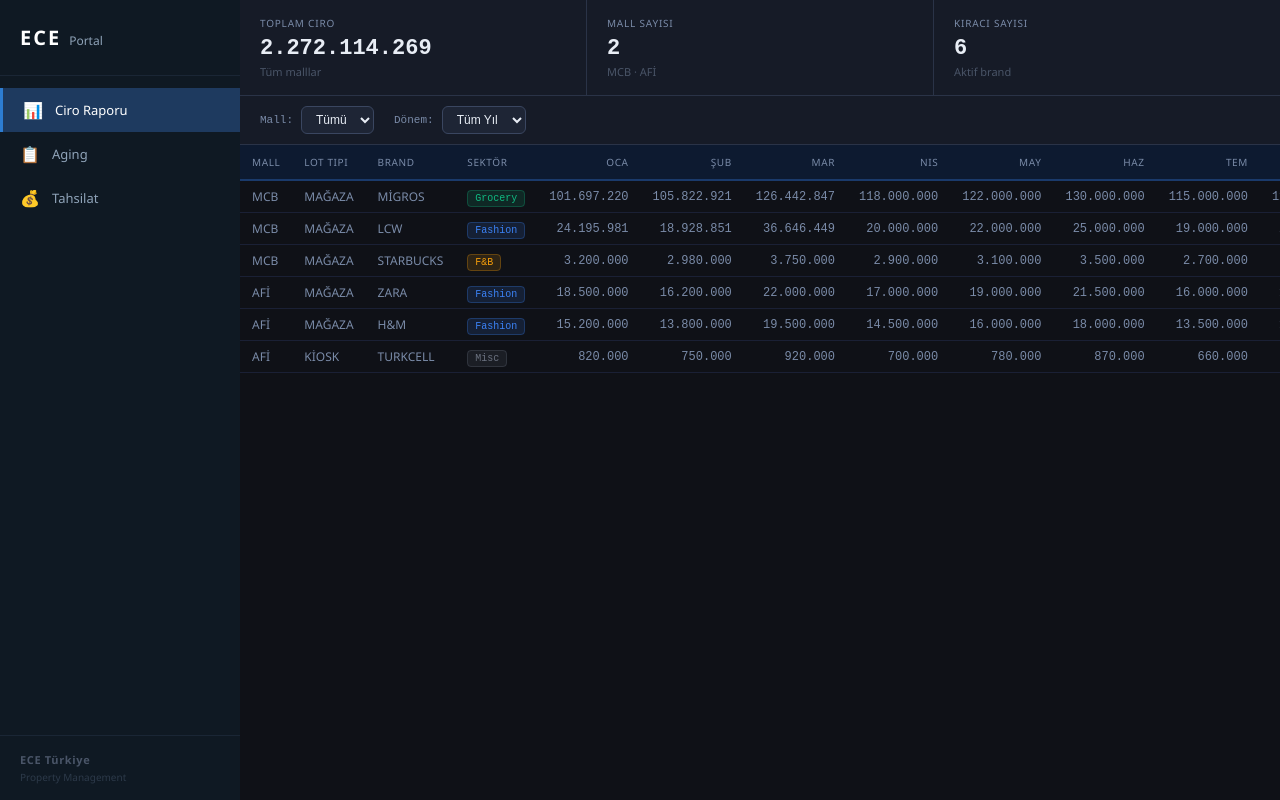
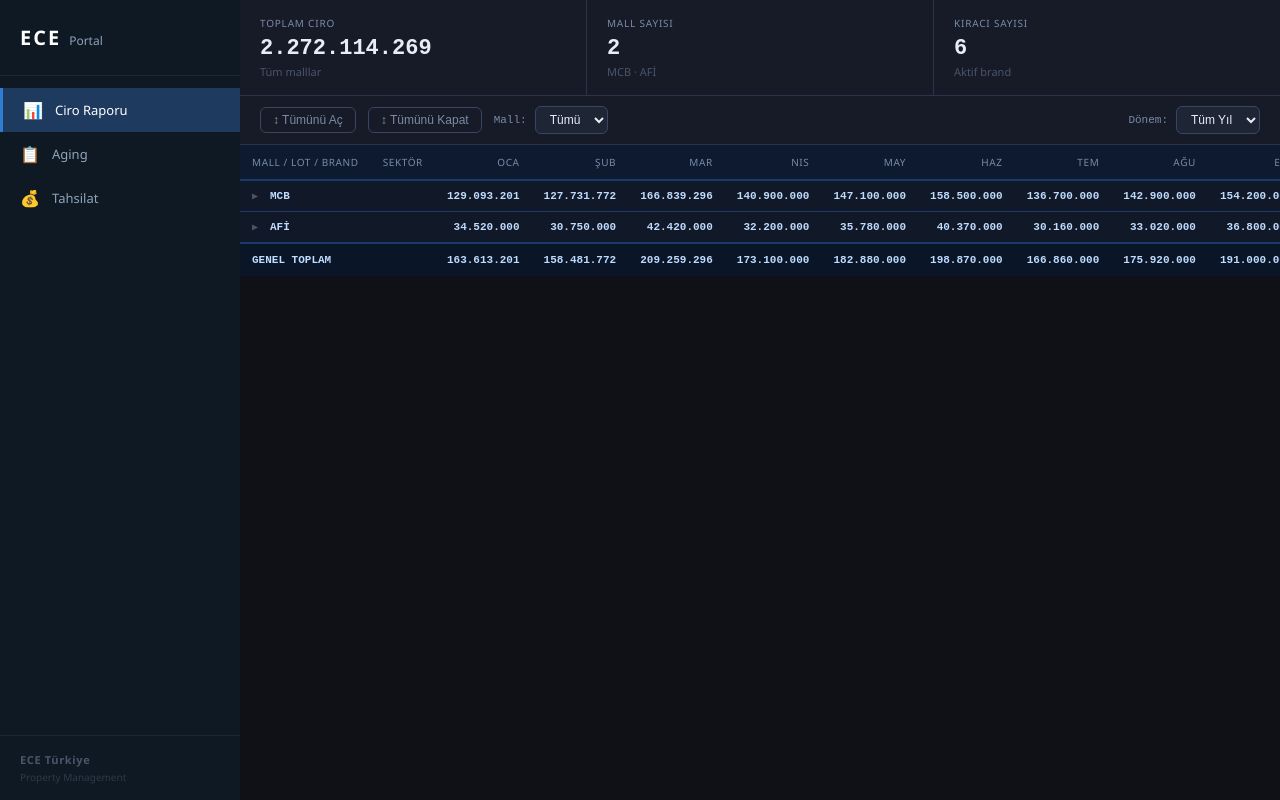
Before and after one commit to ulkembetill-fub/ece-portal, an Angular app: page /ciro in a window 1280 px wide. Built offline with nearby package versions, Linux system fonts and the light colour scheme.

Commit message:
hiyerarsi, collapse/expand, genel toplam eklendi

```diff
--- a/src/app/features/ciro/ciro.css
+++ b/src/app/features/ciro/ciro.css
@@ -47,15 +47,36 @@
   border-bottom: 1px solid #2a3347;
   padding: 10px 20px;
   display: flex;
-  gap: 20px;
+  gap: 12px;
   align-items: center;
   flex-shrink: 0;
+}
+
+.btn {
+  background: transparent;
+  color: #7a8ba8;
+  border: 1px solid #3a4660;
+  border-radius: 6px;
+  padding: 5px 12px;
+  font-size: 12px;
+  cursor: pointer;
+  transition: all 0.15s;
+}
+
+.btn:hover {
+  color: #e8edf5;
+  border-color: #3b82f6;
 }
 
 .filter-group {
   display: flex;
   align-items: center;
   gap: 8px;
+  margin-left: auto;
+}
+
+.filter-group:first-of-type {
+  margin-left: 0;
 }
 
 .filter-label {
@@ -105,22 +126,58 @@
   letter-spacing: 0.06em;
 }
 
-thead th.num {
-  text-align: right;
+thead th.num { text-align: right; }
+
+/* MALL SATIRI */
+tr.mall-row {
+  background: #111827;
+  cursor: pointer;
+}
+tr.mall-row:hover { background: #1a2535; }
+tr.mall-row td {
+  padding: 9px 12px;
+  font-weight: 600;
+  color: #bfdbfe;
+  font-family: monospace;
+  font-size: 11px;
+  border-bottom: 1px solid #1a3a6b;
 }
 
-tbody tr {
-  border-bottom: 1px solid #1a2035;
-  background: #0f1117;
+/* LOT SATIRI */
+tr.lot-row {
+  background: #141e30;
+  cursor: pointer;
+}
+tr.lot-row:hover { background: #1a2840; }
+tr.lot-row td {
+  padding: 8px 12px;
+  font-weight: 500;
+  color: #93c5fd;
+  border-bottom: 1px solid #2a3347;
+  font-size: 11px;
 }
 
-tbody tr:hover {
-  background: #141a24;
+/* BRAND SATIRI */
+tr.brand-row { background: #0f1117; }
+tr.brand-row:hover { background: #141a24; }
+tr.brand-row td {
+  padding: 7px 12px;
+  color: #7a8ba8;
+  border-bottom: 1px solid #1a2035;
+  font-size: 12px;
 }
 
-tbody td {
-  padding: 7px 12px;
-  color: #7a8ba8;
+/* TOPLAM SATIRI */
+tr.total-row {
+  background: #0a1628;
+}
+tr.total-row td {
+  padding: 10px 12px;
+  font-weight: 600;
+  font-family: monospace;
+  color: #bfdbfe;
+  border-top: 2px solid #1a3a6b;
+  font-size: 11px;
 }
 
 td.num {
@@ -134,9 +191,10 @@
   color: #bfdbfe;
 }
 
-td.brand-name {
-  font-weight: 500;
-  color: #e8edf5;
+.expand-icon {
+  font-size: 9px;
+  margin-right: 6px;
+  color: #4a5568;
 }
 
 .badge {
--- a/src/app/features/ciro/ciro.html
+++ b/src/app/features/ciro/ciro.html
@@ -14,13 +14,15 @@
     </div>
     <div class="stat-card">
       <div class="stat-label">Kiracı Sayısı</div>
-      <div class="stat-value">{{ filteredData.length }}</div>
+      <div class="stat-value">{{ allData.length }}</div>
       <div class="stat-sub">Aktif brand</div>
     </div>
   </div>
 
-  <!-- FİLTRELER -->
+  <!-- TOOLBAR -->
   <div class="toolbar">
+    <button class="btn" (click)="expandAll()">↕ Tümünü Aç</button>
+    <button class="btn" (click)="collapseAll()">↕ Tümünü Kapat</button>
     <div class="filter-group">
       <span class="filter-label">Mall:</span>
       <select [(ngModel)]="selectedMall" (change)="applyFilters()">
@@ -46,9 +48,7 @@
     <table>
       <thead>
         <tr>
-          <th>Mall</th>
-          <th>Lot Tipi</th>
-          <th>Brand</th>
+          <th>Mall / Lot / Brand</th>
           <th>Sektör</th>
           @for (m of getDisplayMonths(); track m) {
             <th class="num">{{ m }}</th>
@@ -57,25 +57,76 @@
         </tr>
       </thead>
       <tbody>
-        @for (row of filteredData; track row.brand) {
-          <tr>
-            <td>{{ row.mall }}</td>
-            <td>{{ row.lotType }}</td>
-            <td class="brand-name">{{ row.brand }}</td>
+
+        @for (mall of tree; track mall.name) {
+
+          <!-- MALL SATIRI -->
+          <tr class="mall-row" (click)="toggleMall(mall.name)">
             <td>
-              <span class="badge"
-                [style.background]="sectorColor(row.branch) + '22'"
-                [style.color]="sectorColor(row.branch)"
-                [style.border-color]="sectorColor(row.branch) + '44'">
-                {{ row.branch }}
-              </span>
+              <span class="expand-icon">{{ isMallExpanded(mall.name) ? '▼' : '▶' }}</span>
+              {{ mall.name }}
             </td>
-            @for (amt of getDisplayAmounts(row.amounts); track $index) {
+            <td></td>
+            @for (amt of getDisplayAmounts(mall.months); track $index) {
               <td class="num">{{ fmt(amt) }}</td>
             }
-            <td class="num total">{{ fmt(getTotal(getDisplayAmounts(row.amounts))) }}</td>
+            <td class="num">{{ fmt(getTotal(getDisplayAmounts(mall.months))) }}</td>
           </tr>
+
+          @if (isMallExpanded(mall.name)) {
+            @for (lot of mall.lots; track lot.name) {
+
+              <!-- LOT SATIRI -->
+              <tr class="lot-row" (click)="toggleLot(mall.name + '|||' + lot.name)">
+                <td>
+                  <span class="expand-icon" style="margin-left:16px">{{ isLotExpanded(mall.name + '|||' + lot.name) ? '▼' : '▶' }}</span>
+                  {{ lot.name }}
+                </td>
+                <td></td>
+                @for (amt of getDisplayAmounts(lot.months); track $index) {
+                  <td class="num">{{ fmt(amt) }}</td>
+                }
+                <td class="num">{{ fmt(getTotal(getDisplayAmounts(lot.months))) }}</td>
+              </tr>
+
+              @if (isLotExpanded(mall.name + '|||' + lot.name)) {
+                @for (brand of lot.brands; track brand.brand) {
+
+                  <!-- BRAND SATIRI -->
+                  <tr class="brand-row">
+                    <td>
+                      <span style="margin-left:40px">{{ brand.brand }}</span>
+                    </td>
+                    <td>
+                      <span class="badge"
+                        [style.background]="sectorColor(brand.branch) + '22'"
+                        [style.color]="sectorColor(brand.branch)"
+                        [style.border-color]="sectorColor(brand.branch) + '44'">
+                        {{ brand.branch }}
+                      </span>
+                    </td>
+                    @for (amt of getDisplayAmounts(brand.amounts); track $index) {
+                      <td class="num">{{ fmt(amt) }}</td>
+                    }
+                    <td class="num total">{{ fmt(getTotal(getDisplayAmounts(brand.amounts))) }}</td>
+                  </tr>
+
+                }
+              }
+            }
+          }
         }
+
+        <!-- GENEL TOPLAM -->
+        <tr class="total-row">
+          <td>GENEL TOPLAM</td>
+          <td></td>
+          @for (amt of getDisplayAmounts(getGrandMonths()); track $index) {
+            <td class="num">{{ fmt(amt) }}</td>
+          }
+          <td class="num">{{ fmt(getTotal(getDisplayAmounts(getGrandMonths()))) }}</td>
+        </tr>
+
       </tbody>
     </table>
   </div>
--- a/src/app/features/ciro/ciro.ts
+++ b/src/app/features/ciro/ciro.ts
@@ -13,38 +13,115 @@
   months = ['Oca','Şub','Mar','Nis','May','Haz','Tem','Ağu','Eyl','Eki','Kas','Ara'];
 
   allData: any[] = [];
-  filteredData: any[] = [];
+  tree: any[] = [];
 
   selectedMall = '';
   selectedMonth = 0;
+  malls: string[] = [];
 
-  malls: string[] = [];
+  expandedMalls: Set<string> = new Set();
+  expandedLots: Set<string> = new Set();
 
   ngOnInit() {
     this.allData = this.getMockData();
     this.malls = [...new Set(this.allData.map(d => d.mall))];
-    this.applyFilters();
+    this.buildTree();
+  }
+
+  buildTree() {
+    const filtered = this.allData.filter(row => {
+      if (this.selectedMall && row.mall !== this.selectedMall) return false;
+      return true;
+    });
+
+    const mallMap: any = {};
+
+    for (const row of filtered) {
+      if (!mallMap[row.mall]) {
+        mallMap[row.mall] = { name: row.mall, lots: {}, months: Array(12).fill(0) };
+      }
+      if (!mallMap[row.mall].lots[row.lotType]) {
+        mallMap[row.mall].lots[row.lotType] = { name: row.lotType, brands: [], months: Array(12).fill(0) };
+      }
+
+      mallMap[row.mall].lots[row.lotType].brands.push({
+        brand: row.brand,
+        branch: row.branch,
+        amounts: row.amounts,
+      });
+
+      row.amounts.forEach((a: number, i: number) => {
+        mallMap[row.mall].lots[row.lotType].months[i] += a;
+        mallMap[row.mall].months[i] += a;
+      });
+    }
+
+    this.tree = Object.values(mallMap).map((mall: any) => ({
+      ...mall,
+      lots: Object.values(mall.lots),
+    }));
   }
 
   applyFilters() {
-    this.filteredData = this.allData.filter(row => {
-      if (this.selectedMall && row.mall !== this.selectedMall) return false;
-      return true;
+    this.buildTree();
+  }
+
+  toggleMall(mallName: string) {
+    if (this.expandedMalls.has(mallName)) {
+      this.expandedMalls.delete(mallName);
+    } else {
+      this.expandedMalls.add(mallName);
+    }
+  }
+
+  toggleLot(key: string) {
+    if (this.expandedLots.has(key)) {
+      this.expandedLots.delete(key);
+    } else {
+      this.expandedLots.add(key);
+    }
+  }
+
+  isMallExpanded(mallName: string) {
+    return this.expandedMalls.has(mallName);
+  }
+
+  isLotExpanded(key: string) {
+    return this.expandedLots.has(key);
+  }
+
+  expandAll() {
+    this.tree.forEach(mall => {
+      this.expandedMalls.add(mall.name);
+      mall.lots.forEach((lot: any) => {
+        this.expandedLots.add(mall.name + '|||' + lot.name);
+      });
     });
   }
 
+  collapseAll() {
+    this.expandedMalls.clear();
+    this.expandedLots.clear();
+  }
+
+  getDisplayMonths() {
+    if (this.selectedMonth > 0) return [this.months[this.selectedMonth - 1]];
+    return this.months;
+  }
+
   getDisplayAmounts(amounts: number[]) {
-    if (this.selectedMonth > 0) {
-      return [amounts[this.selectedMonth - 1]];
-    }
+    if (this.selectedMonth > 0) return [amounts[this.selectedMonth - 1]];
     return amounts;
   }
 
-  getDisplayMonths() {
-    if (this.selectedMonth > 0) {
-      return [this.months[this.selectedMonth - 1]];
-    }
-    return this.months;
+  getGrandTotal() {
+    return this.tree.reduce((sum, mall) => sum + this.getTotal(mall.months), 0);
+  }
+
+  getGrandMonths(): number[] {
+    const result = Array(12).fill(0);
+    this.tree.forEach(mall => mall.months.forEach((v: number, i: number) => result[i] += v));
+    return result;
   }
 
   getMockData() {
@@ -63,7 +140,7 @@
   }
 
   getTotalCiro() {
-    return this.filteredData.reduce((sum, row) => sum + this.getTotal(row.amounts), 0);
+    return this.tree.reduce((sum, mall) => sum + this.getTotal(mall.months), 0);
   }
 
   fmt(n: number) {
```
